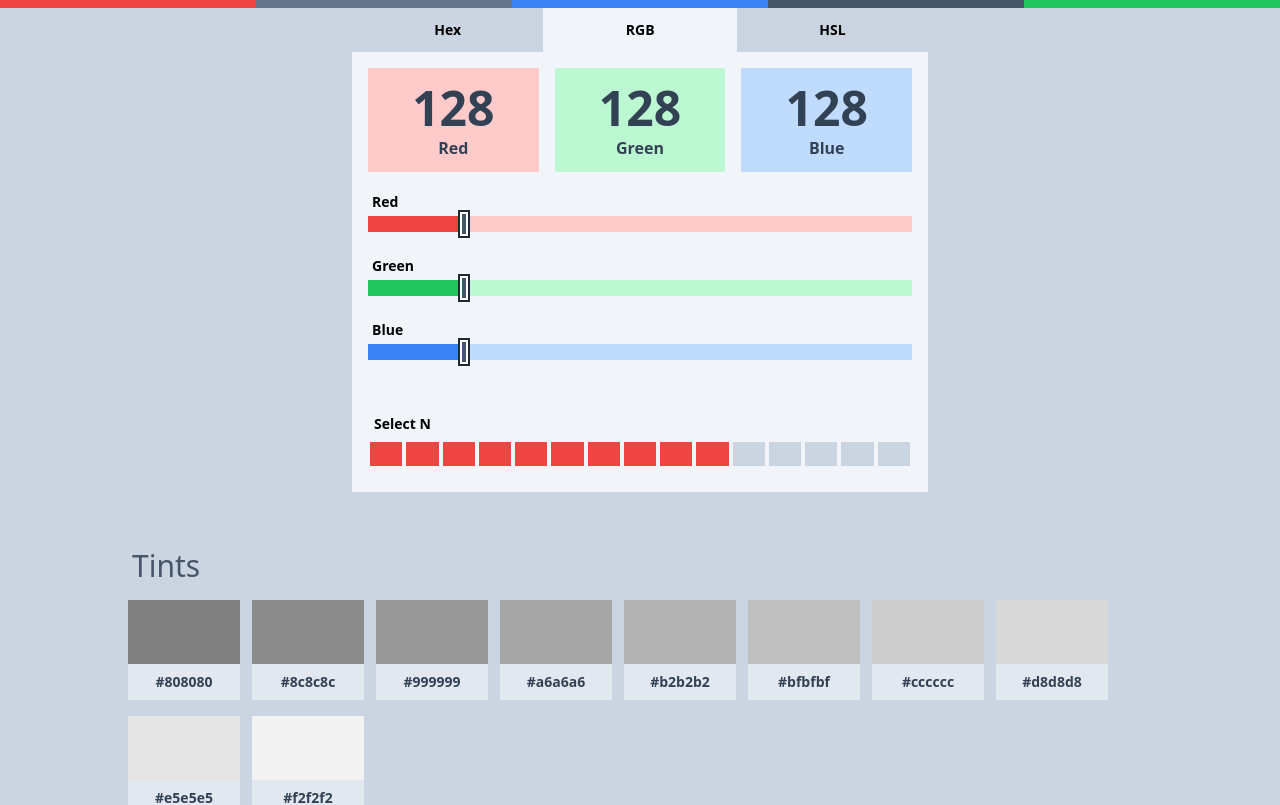
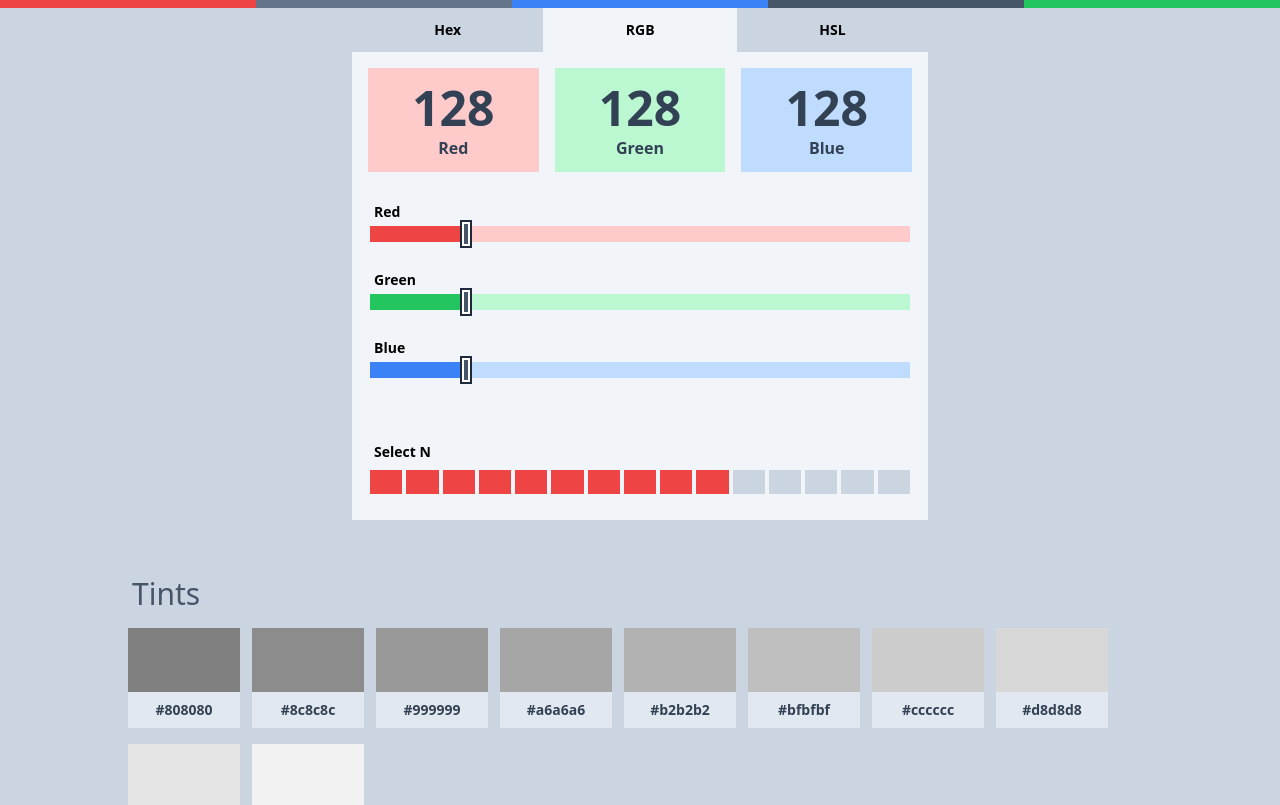
Before and after one commit to reactry/shades, a React (Create React App) app: page / in a window 1280 px wide. Shown: the top 805 px of the page. Built offline with nearby package versions, Linux system fonts and the light colour scheme.

Commit message:
Implemented handleKeyDown() on NumberSlider

```diff
--- a/src/MainComponent/Input/ColorInput.js
+++ b/src/MainComponent/Input/ColorInput.js
@@ -63,7 +63,7 @@ export default function ColorInput ({
 		<div className="ColorInput bg-slate-300">
 			<div className="max-w-xl m-auto bg-slate-100">
 				<TopTabBar {...topTabBarProps} />
-				<div className="px-4 py-4">
+				<div className="py-4">
 					{getCurrentTab()}
 				</div>
 				<NSelector {...nSelectorProps} />
--- a/src/MainComponent/Input/NumberSlider.js
+++ b/src/MainComponent/Input/NumberSlider.js
@@ -2,17 +2,37 @@
 
 
 export default function NumberSlider ({
-	x, setX, min, max,
+	x, setX, min, max, step,
 	bgActive, bgPassive, title
 }) {
 
-	let parentClass = bgPassive + " cursor-pointer outline outline-2 outline-transparent focus:outline-slate-600";
+	function handleClick (e) {
+		//
+	}
+
+	function handleKeyDown (e) {
+		let keyCode = e.keyCode;
+		if (keyCode === 37) {
+			// left arrow
+			e.preventDefault();
+			let newX = x - step;
+			if (newX >= min) setX(newX);
+		} else if (keyCode === 39) {
+			// right arrow
+			e.preventDefault();
+			let newX = x + step;
+			if (newX <= max) setX(newX);
+		}
+	}
+
+	let parentClass = bgPassive + " cursor-pointer";
 
 	return (
-		<div className="NumberSlider py-3 font-bold text-sm">
+		<div className="NumberSlider px-4 py-3 font-bold text-sm outline-none border-2 border-transparent focus:bg-slate-200 focus:border-slate-400"
+			tabIndex="0" onKeyDown={handleKeyDown}>
 			<div>
 				<h2 className="mb-1 px-1">{title}</h2>
-				<div className={parentClass} tabIndex="0">
+				<div className={parentClass} onClick={handleClick}>
 					<div className={"h-4 w-24 relative " + bgActive}>
 						<div className="absolute -right-1 -top-1 h-6 w-2 bg-slate-600 border-2 border-white outline outline-2 outline-slate-800"></div>
 					</div>
--- a/src/MainComponent/Input/RGBTab.js
+++ b/src/MainComponent/Input/RGBTab.js
@@ -7,31 +7,34 @@ export default function RGBTab ({
 	setRed, setGreen, setBlue
 }) {
 
-	let redSliderProps = {
-		x: red,
-		setRed: setRed,
+	let commonProps = {
 		min: 0,
 		max: 255,
+		step: 10
+	}
+
+	let redSliderProps = {
+		...commonProps,
+		x: red,
+		setX: setRed,
 		bgActive: "bg-red-500",
 		bgPassive: "bg-red-200",
 		title: "Red"
 	};
 
 	let greenSliderProps = {
+		...commonProps,
 		x: green,
-		setRed: setGreen,
-		min: 0,
-		max: 255,
+		setX: setGreen,
 		bgActive: "bg-green-500",
 		bgPassive: "bg-green-200",
 		title: "Green"
 	};
 
 	let blueSliderProps = {
+		...commonProps,
 		x: blue,
-		setRed: setBlue,
-		min: 0,
-		max: 255,
+		setX: setBlue,
 		bgActive: "bg-blue-500",
 		bgPassive: "bg-blue-200",
 		title: "Blue"
@@ -40,22 +43,22 @@ export default function RGBTab ({
 	return (
 		<div className="RGBTab">
 
-			<div className="flex text-center font-bold text-slate-700 space-x-1 md:space-x-4">
-				<div className="grow pt-4 pb-2 bg-red-200">
+			<div className="flex text-center font-bold text-slate-700 px-4 space-x-1 md:space-x-4">
+				<div className="grow pt-4 pb-2 bg-red-200 basis-0">
 					<div className="text-5xl">{red}</div>
 					<div className="py-1">Red</div>
 				</div>
-				<div className="grow pt-4 pb-2 bg-green-200">
+				<div className="grow pt-4 pb-2 bg-green-200 basis-0">
 					<div className="text-5xl">{green}</div>
 					<div className="py-1">Green</div>
 				</div>
-				<div className="grow pt-4 pb-2 bg-blue-200">
+				<div className="grow pt-4 pb-2 bg-blue-200 basis-0">
 					<div className="text-5xl">{blue}</div>
 					<div className="py-1">Blue</div>
 				</div>
 			</div>
 
-			<div className="py-2">
+			<div className="py-4">
 				<NumberSlider {...redSliderProps} />
 				<NumberSlider {...greenSliderProps} />
 				<NumberSlider {...blueSliderProps} />
```
